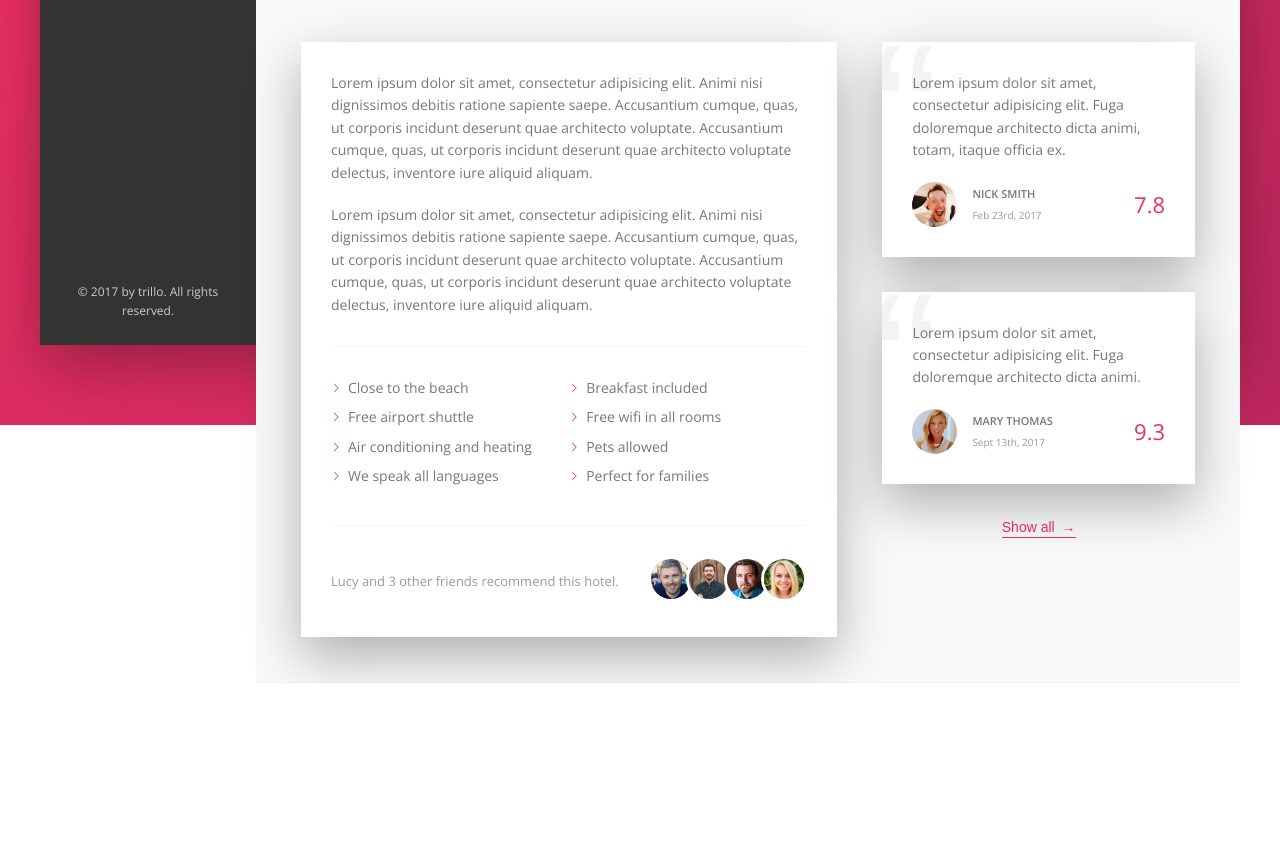
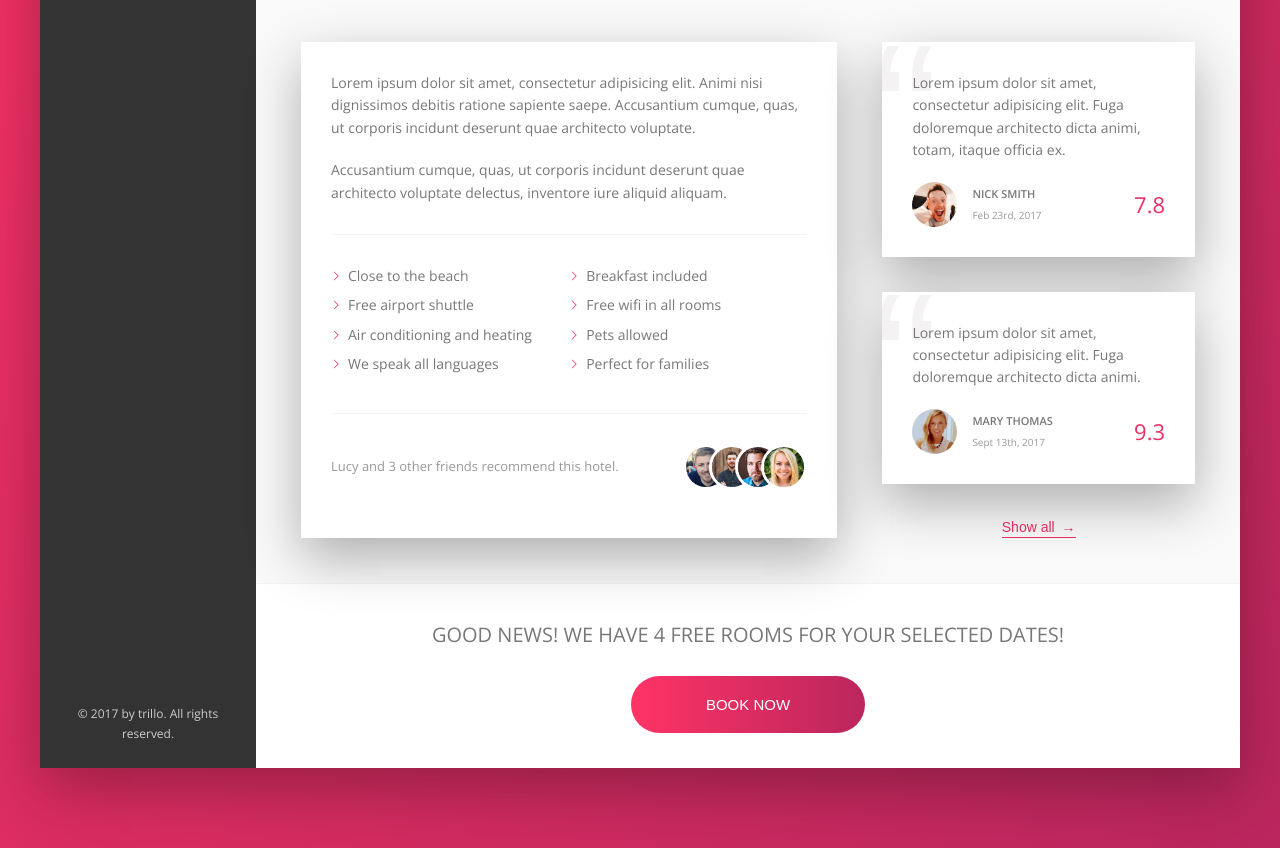
Before and after one commit to rmacca1511/trillo-project-training, a website: page index.html in a window 1280 px wide. Shown: the part 605-1453 px from the top of the page. Before the commit the page ends 1288 px from the top, so only its background shows below. Drawn offline with nearby package versions, Linux system fonts and the light colour scheme.

Commit message:
Building the CTA Section

```diff
--- a/index.html
+++ b/index.html
@@ -134,10 +134,10 @@
                     <div class="detail">
                         <div class="description">
                             <p class="paragraph">
-                                Lorem ipsum dolor sit amet, consectetur adipisicing elit. Animi nisi dignissimos debitis ratione sapiente saepe. Accusantium cumque, quas, ut corporis incidunt deserunt quae architecto voluptate. Accusantium cumque, quas, ut corporis incidunt deserunt quae architecto voluptate delectus, inventore iure aliquid aliquam.
+                                Lorem ipsum dolor sit amet, consectetur adipisicing elit. Animi nisi dignissimos debitis ratione sapiente saepe. Accusantium cumque, quas, ut corporis incidunt deserunt quae architecto voluptate.
                             </p>
                             <p class="paragraph">
-                                Lorem ipsum dolor sit amet, consectetur adipisicing elit. Animi nisi dignissimos debitis ratione sapiente saepe. Accusantium cumque, quas, ut corporis incidunt deserunt quae architecto voluptate. Accusantium cumque, quas, ut corporis incidunt deserunt quae architecto voluptate delectus, inventore iure aliquid aliquam.
+                                Accusantium cumque, quas, ut corporis incidunt deserunt quae architecto voluptate delectus, inventore iure aliquid aliquam.
                             </p>
                             <ul class="list">
                                 <li class="list__item">Close to the beach</li>
@@ -193,6 +193,17 @@
 
                             <button class="btn-inline">Show all <span>&rarr;</span></button>
                         </div>
+
+                    </div>
+
+                    <div class="cta">
+                        <h2 class="cta__book-now">
+                            Good news! We have 4 free rooms for your selected dates!
+                        </h2>
+                        <button class="btn">
+                            <span class="btn__visible">Book now</span>
+                            <span class="btn__invisible">Only 4 rooms left</span>
+                        </button>
                     </div>
                 </main>
             </div>
--- a/sass/_components.scss
+++ b/sass/_components.scss
@@ -71,11 +71,13 @@
     align-self: stretch;
 
     display: flex;
+    align-items: center;
 
     & > * {
         // To all direct children
         padding: 0 2rem;
         cursor: pointer;
+        height: 100%;
         display: flex;
         align-items: center;
     }
@@ -92,9 +94,6 @@
         height: 2.25rem;
         width: 2.25rem;
         fill: var(--color-grey-dark-2);
-
-        // parent element should be position relative
-        position: relative;
     }
 
     &__notification {
@@ -113,20 +112,12 @@
         align-items: center;
     }
 
-    &__user {
-        display: flex;
-        align-items: center;
-    }
-
     &__user-photo {
         height: 3.75rem;
         border-radius: 50%;
         margin-right: 1rem;
     }
 
-    &__user-name {
-
-    }
 }
 
 
@@ -396,7 +387,7 @@
     }
 
     &__friends {
-
+        display: flex;
     }
 
     &__photo {
@@ -407,7 +398,7 @@
         border: 3px solid #fff;
 
         &:not(:last-child) {
-            margin-right: -1.15rem;
+            margin-right: -2rem;
         }
     }
 }
@@ -415,6 +406,7 @@
 
 /////////////////////////////////////////////////////////
 // REVIEWS
+
 .review {
     background-color: #fff;
     box-shadow: var(--shadow-light);
@@ -475,3 +467,70 @@
         z-index: 1;
     }
 }
+
+/////////////////////////////////////////////////////////
+// CALL TO ACTION
+
+.cta {
+    padding: 3.5rem 0;
+    text-align: center;
+
+    &__book-now {
+        font-size: 2rem;
+        font-weight: 300;
+        text-transform: uppercase;
+        margin-bottom: 2.5rem;
+    }
+}
+
+/////////////////////////////////////////////////////////
+// CALL TO ACTION
+
+.btn {
+    font-size: 1.5rem;
+    font-weight: 300;
+    text-transform: uppercase;
+    border-radius: 100px;
+    border: none;
+    background-image: linear-gradient(to right, var(--color-primary-light), var(--color-primary-dark));
+    color: #fff;
+    position: relative;
+    overflow: hidden;
+    cursor: pointer;
+
+    & > * {
+        display: inline-block;
+        height: 100%;
+        width: 100%;
+        transition: all .2s;
+    }
+
+    &__visible {
+        padding: 2rem 7.5rem;
+    }
+
+    &__invisible {
+        position: absolute;
+        padding: 2rem 0;
+        left: 0;
+        top: -100%;
+    }
+
+    &:hover {
+        background-image: linear-gradient(to left, var(--color-primary-light), var(--color-primary-dark));
+    }
+
+    &:hover &__visible {
+        transform: translateY(100%);
+    }
+
+    &:hover &__invisible {
+        top: 0;
+    }
+
+    &:focus {
+        outline: none;
+        animation: pulsate 1s infinite;
+    }
+
+}
--- a/sass/_layout.scss
+++ b/sass/_layout.scss
@@ -2,7 +2,7 @@
     max-width: 120rem;
     margin: 8rem auto;
     background-color: var(--color-grey-light-2);
-    box-shadow: 0 2rem 6rem rgba(0, 0, 0, .3);
+    box-shadow: var(--shadow-dark);
 
     min-height: 50rem;
 }
@@ -35,18 +35,15 @@
 .hotel-view {
     background-color: #fff;
 
-    // Test
-    height: 80rem;
-
     flex: 1;
 }
 
 .detail {
+    font-size: 1.4rem;
     display: flex;
     padding: 4.5rem;
     background-color: var(--color-grey-light-1);
     border-bottom: var(--line);
-    font-size: 1.4rem;
 }
 
 .description {
```
Also changed, not shown: css/style.css.
